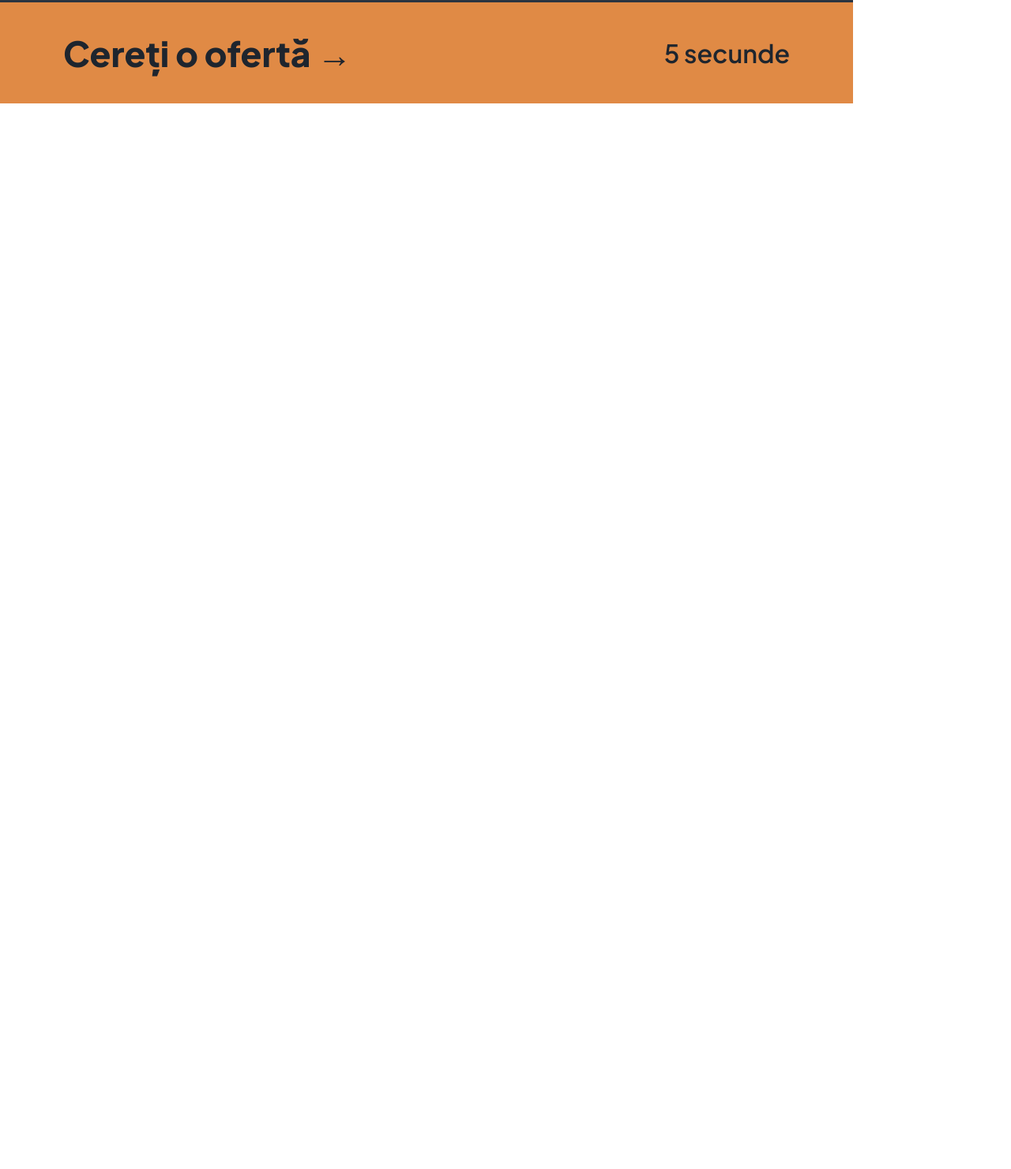
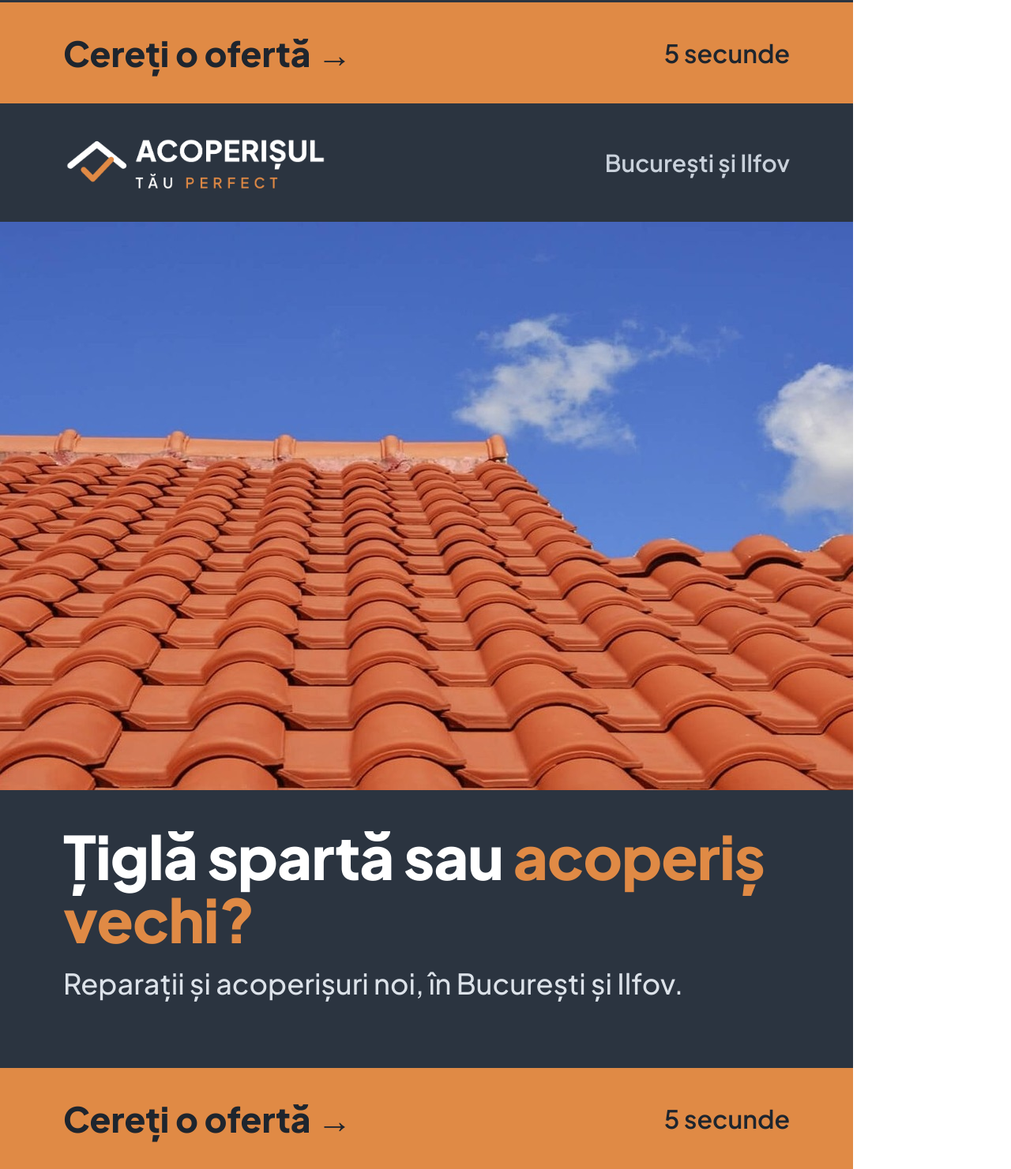
Before and after one commit to ctoma0915-bit/Business-grower, a plain HTML site: page acoperisul-tau-perfect/reclame/sursa-foto.html in a window 1280 px wide. Shown: the part 2569-4050 px from the top of the page at 79% size. Before the commit the page ends 2700 px from the top, so only its background shows below. Drawn offline with Linux system fonts and the light colour scheme.

Commit message:
Acoperișul tău perfect: ad 6 from the red tile photo (Pexels)
Co-Authored-By: Claude Opus 5.5 <noreply@anthropic.com>
Claude-Session: https://claude.ai/code/session_01UEuiXZJKrymgkmxKzAMS1m

```diff
--- a/acoperisul-tau-perfect/reclame/sursa-foto.html
+++ b/acoperisul-tau-perfect/reclame/sursa-foto.html
@@ -25,4 +25,10 @@ p{font-size:36px;font-weight:500;color:#DCE2E9;margin-top:18px}
  <div class="text"><h1>Schimbați acoperișul <em>înainte de iarnă.</em></h1><p>Țiglă, tablă, jgheaburi, mansarde.</p></div>
  <div class="bar">Cereți o ofertă →<span>5 secunde</span></div>
 </div>
+<div class="ad" id="f3">
+ <div class="top"><img src="../brand/logo-alb.png"><div class="area">București și Ilfov</div></div>
+ <div class="photo" style="background-image:url(foto-stoc-3-tigla-rosie.jpg)"></div>
+ <div class="text"><h1>Țiglă spartă sau <em>acoperiș vechi?</em></h1><p>Reparații și acoperișuri noi, în București și Ilfov.</p></div>
+ <div class="bar">Cereți o ofertă →<span>5 secunde</span></div>
+</div>
 </body></html>
```
Also changed, not shown: acoperisul-tau-perfect/reclame/foto-stoc-3-tigla-rosie.jpg (added), acoperisul-tau-perfect/reclame/reclama-6-foto-tigla.png (added), 1 other file.
